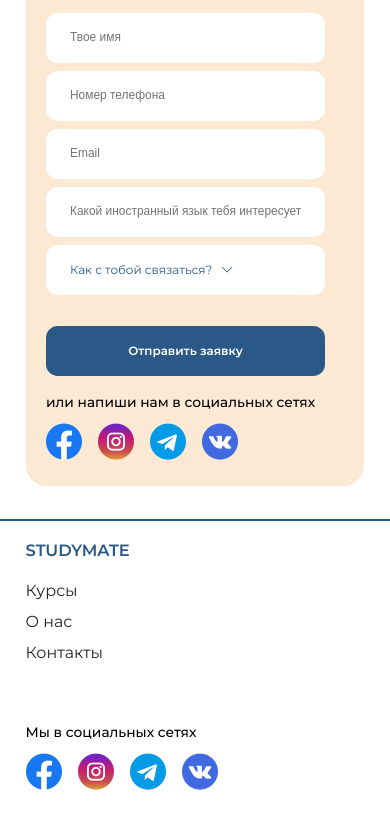
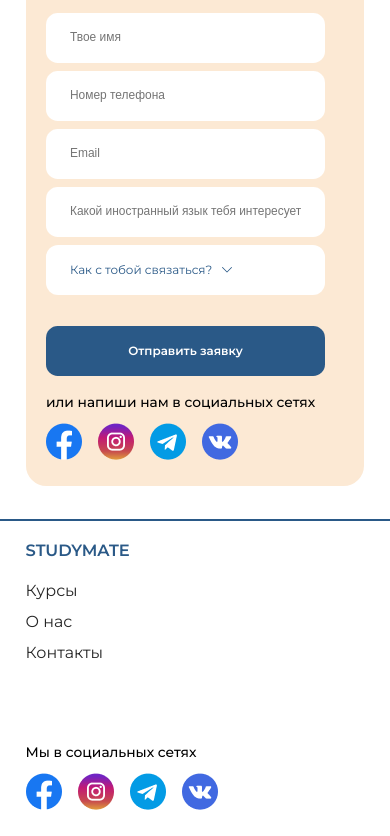
Before and after one commit to TimShevy/STUDYMATE, a plain HTML site: page index.html in a window 390 px wide. Shown: the part 5637-6473 px from the top of the page. Drawn offline with nearby package versions, Linux system fonts and the light colour scheme.

Commit message:
Update style.css

```diff
--- a/css/style.css
+++ b/css/style.css
@@ -1095,7 +1095,7 @@ input[type="number"]:focus {
     display: flex;
   }
   .footer {
-    gap: 60px;
+    gap: 80px;
     flex-wrap: wrap;
   }
   .footer__nav {
```
